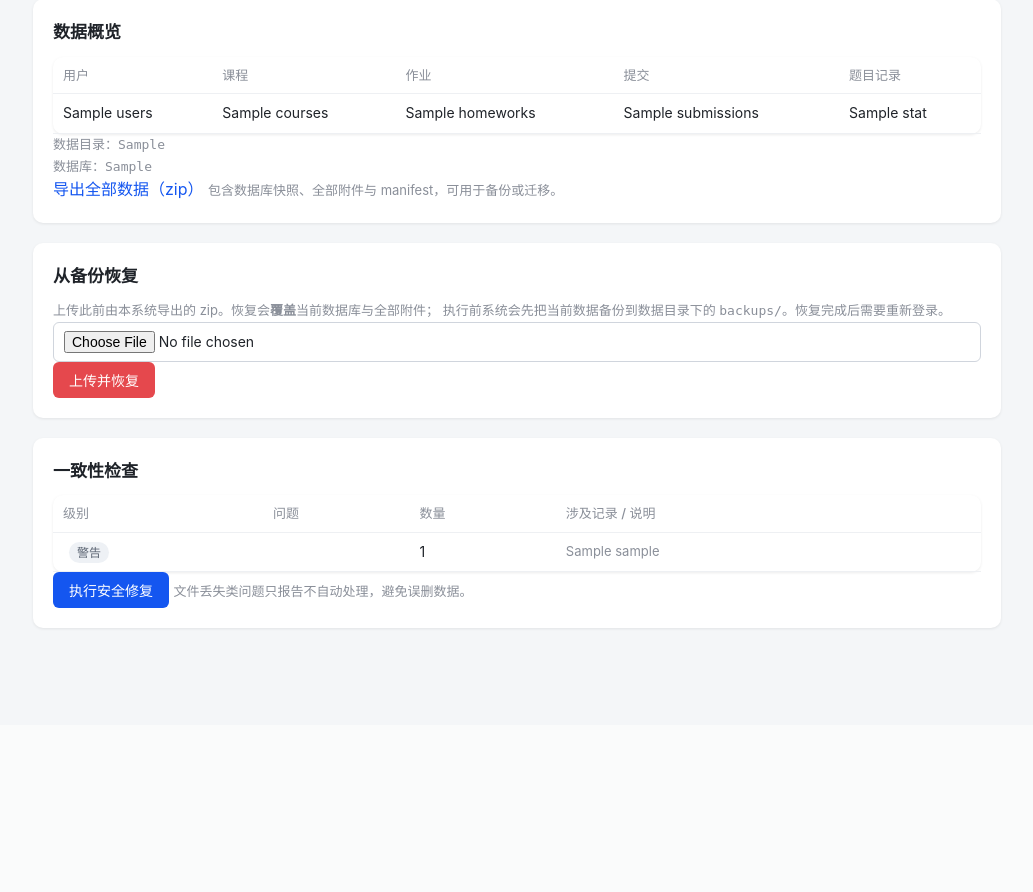
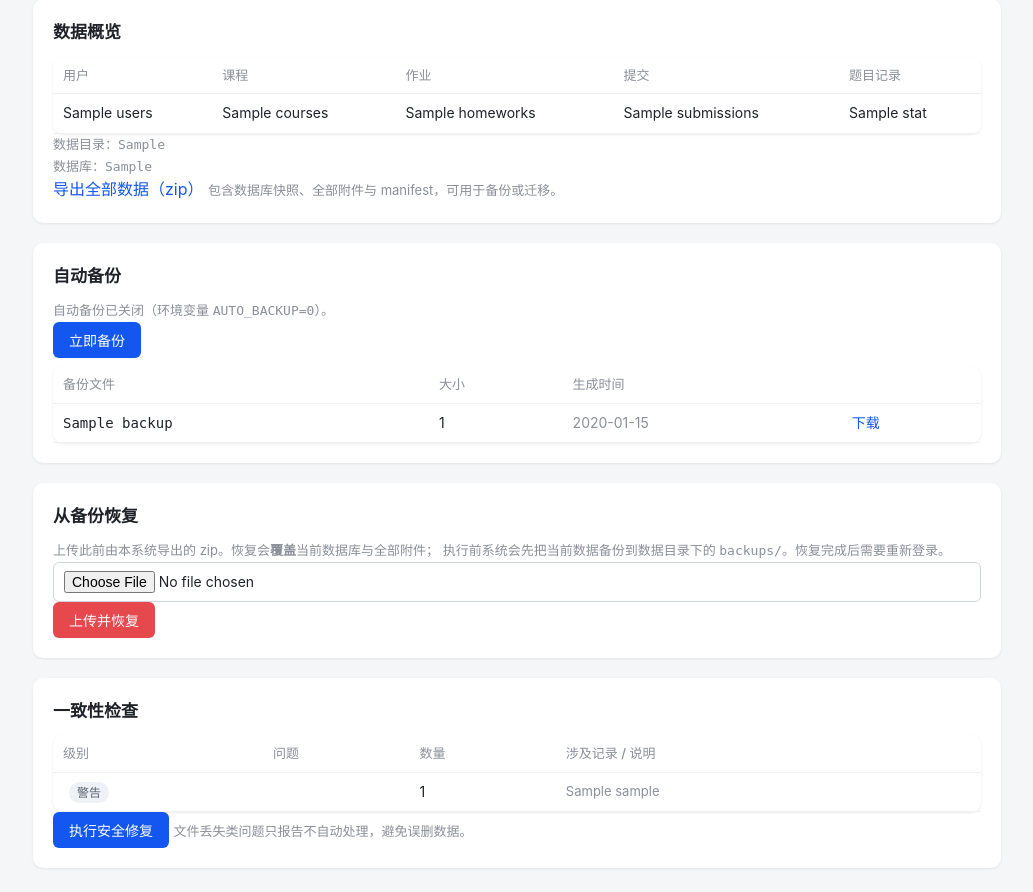
Before and after one commit to jezecheng/GradeLogy, a Flask app: template templates/consistency.html in a window 1280 px wide. Shown: the part 75-967 px from the top of the page, without its empty margins (123-1156 px from the left). Before the commit the page ends 705 px from the top, so only its background shows below. Run offline with Flask 3, Linux system fonts and the light colour scheme; the template is opened without the code that fills it: most values are stand-ins (such as "Sample title", 1, 10 or a date in 2020); parts of the project's set-up code (start-up, migrations or seed data) failed here and were passed over.

Commit message:
新增每日自动备份与手动备份下载
- 复用导出打包逻辑，定时线程按天生成完整备份（数据库快照 + 附件 + manifest）
- 文件锁保证多进程部署只跑一个备份线程，按 BACKUP_KEEP 保留最近若干份
- 系统维护页展示备份列表，支持立即备份与下载，恢复前快照不受清理影响

```diff
--- a/app.py
+++ b/app.py
@@ -11,6 +11,7 @@ import secrets
 import shutil
 import sqlite3
 import tempfile
+import threading
 import time
 import urllib.error
 import urllib.request
@@ -18,6 +19,11 @@ import zipfile
 from datetime import datetime
 from functools import wraps
 
+try:
+    import fcntl  # 仅类 Unix 可用，用于保证自动备份只在一个进程里跑
+except ImportError:  # pragma: no cover
+    fcntl = None
+
 from flask import (Flask, abort, flash, g, redirect, render_template, request,
                    send_file, send_from_directory, session, url_for)
 from werkzeug.security import check_password_hash, generate_password_hash
@@ -34,6 +40,8 @@ cfg.setup_logging()
 BASE_DIR = cfg.BASE_DIR
 UPLOAD_DIR = cfg.STORAGE_DIR
 DB_PATH = cfg.DB_PATH
+BACKUP_DIR = cfg.BACKUP_DIR
+BACKUP_RE = re.compile(r"gradelogy_\d{8}_\d{6}\.zip")
 ALLOWED_EXT = {"png", "jpg", "jpeg", "webp", "pdf"}
 IMG_EXT = {"png", "jpg", "jpeg", "webp"}
 
@@ -2008,8 +2016,19 @@ def _consistency_issues():
 def consistency_page():
     stats = {t: get_db().execute(f"SELECT COUNT(*) FROM {t}").fetchone()[0]
              for t in ("users", "courses", "homeworks", "submissions", "questions")}
+    backups = []
+    if os.path.isdir(BACKUP_DIR):
+        for name in sorted(os.listdir(BACKUP_DIR), reverse=True):
+            path = os.path.join(BACKUP_DIR, name)
+            if BACKUP_RE.fullmatch(name):
+                backups.append({
+                    "name": name,
+                    "size": storage.human_size(os.path.getsize(path)),
+                    "mtime": datetime.fromtimestamp(os.path.getmtime(path))
+                    .strftime("%Y-%m-%d %H:%M")})
     return render_template("consistency.html", issues=_consistency_issues(), stats=stats,
-                           data_dir=cfg.DATA_DIR, db_path=DB_PATH)
+                           data_dir=cfg.DATA_DIR, db_path=DB_PATH, backups=backups,
+                           auto_backup=cfg.AUTO_BACKUP, backup_keep=cfg.BACKUP_KEEP)
 
 
 @app.route("/admin/consistency/fix", methods=["POST"])
@@ -2026,11 +2045,8 @@ def consistency_fix():
     return redirect(url_for("consistency_page"))
 
 
-@app.route("/admin/export")
-@role_required("admin")
-def admin_export():
-    """整体导出数据库快照 + 全部附件 + manifest，用于备份或迁移到新机器。"""
-    ts = datetime.now().strftime("%Y%m%d_%H%M%S")
+def _build_backup_zip(dest):
+    """把数据库在线快照 + 全部附件 + manifest 打包到 dest，返回 manifest。"""
     snap = tempfile.NamedTemporaryFile(suffix=".sqlite", delete=False)
     snap.close()
     src = sqlite3.connect(DB_PATH)
@@ -2042,18 +2058,18 @@ def admin_export():
         src.close()
         dst.close()
 
-    db = get_db()
-    manifest = {
-        "app": "GradeLogy", "version": cfg.APP_VERSION,
-        "exported_at": datetime.now().isoformat(timespec="seconds"),
-        "counts": {t: db.execute(f"SELECT COUNT(*) FROM {t}").fetchone()[0]
-                   for t in ("users", "courses", "homeworks", "submissions", "questions",
-                             "pipelines")},
-    }
-    out = tempfile.NamedTemporaryFile(suffix=".zip", delete=False)
-    out.close()
+    con = sqlite3.connect(DB_PATH)
     try:
-        with zipfile.ZipFile(out.name, "w", zipfile.ZIP_DEFLATED) as z:
+        counts = {t: con.execute(f"SELECT COUNT(*) FROM {t}").fetchone()[0]
+                  for t in ("users", "courses", "homeworks", "submissions", "questions",
+                            "pipelines")}
+    finally:
+        con.close()
+    manifest = {"app": "GradeLogy", "version": cfg.APP_VERSION,
+                "exported_at": datetime.now().isoformat(timespec="seconds"),
+                "counts": counts}
+    try:
+        with zipfile.ZipFile(dest, "w", zipfile.ZIP_DEFLATED) as z:
             z.write(snap.name, "data.sqlite")
             for root, _, files in os.walk(UPLOAD_DIR):
                 for name in files:
@@ -2062,8 +2078,104 @@ def admin_export():
             z.writestr("manifest.json", json.dumps(manifest, ensure_ascii=False, indent=2))
     finally:
         os.remove(snap.name)
-    log.info("导出系统数据：%s", ts)
-    return send_file(out.name, as_attachment=True, download_name=f"gradelogy_{ts}.zip")
+    return manifest
+
+
+def _prune_backups():
+    """只保留最近 BACKUP_KEEP 份自动/手动备份（不含恢复前的 pre_restore 快照）。"""
+    os.makedirs(BACKUP_DIR, exist_ok=True)
+    items = sorted((os.path.join(BACKUP_DIR, n) for n in os.listdir(BACKUP_DIR)
+                    if BACKUP_RE.fullmatch(n)), key=os.path.getmtime, reverse=True)
+    for path in items[cfg.BACKUP_KEEP:]:
+        try:
+            os.remove(path)
+        except OSError:
+            pass
+    return items[:cfg.BACKUP_KEEP]
+
+
+def _run_auto_backup():
+    """当天还没有备份就生成一份；命名为 gradelogy_YYYYMMDD_HHMMSS.zip。"""
+    os.makedirs(BACKUP_DIR, exist_ok=True)
+    today = datetime.now().strftime("%Y%m%d")
+    if any(n.startswith(f"gradelogy_{today}_") for n in os.listdir(BACKUP_DIR)):
+        return None
+    path = os.path.join(BACKUP_DIR, datetime.now().strftime("gradelogy_%Y%m%d_%H%M%S.zip"))
+    _build_backup_zip(path)
+    _prune_backups()
+    log.info("自动备份完成：%s", path)
+    return path
+
+
+_backup_lock = None
+_backup_started = False
+
+
+def _backup_loop():
+    while True:
+        try:
+            _run_auto_backup()
+        except Exception:
+            log.exception("自动备份失败")
+        time.sleep(1800)
+
+
+def start_auto_backup():
+    """启动每日自动备份线程；多进程部署时用文件锁保证只有一个进程执行。"""
+    global _backup_lock, _backup_started
+    if _backup_started or not cfg.AUTO_BACKUP:
+        return
+    _backup_started = True
+    try:
+        os.makedirs(BACKUP_DIR, exist_ok=True)
+        if fcntl is not None:
+            _backup_lock = open(os.path.join(BACKUP_DIR, ".auto.lock"), "w")
+            fcntl.flock(_backup_lock, fcntl.LOCK_EX | fcntl.LOCK_NB)
+    except OSError:
+        log.info("自动备份未启动：另一个进程已在执行")
+        return
+    threading.Thread(target=_backup_loop, daemon=True, name="auto-backup").start()
+    log.info("自动备份已启用：每 30 分钟检查一次，保留最近 %s 份", cfg.BACKUP_KEEP)
+
+
+@app.route("/admin/export")
+@role_required("admin")
+def admin_export():
+    """整体导出数据库快照 + 全部附件 + manifest，用于备份或迁移到新机器。"""
+    out = tempfile.NamedTemporaryFile(suffix=".zip", delete=False)
+    out.close()
+    _build_backup_zip(out.name)
+    log.info("导出系统数据：%s", out.name)
+    return send_file(out.name, as_attachment=True,
+                     download_name=datetime.now().strftime("gradelogy_%Y%m%d_%H%M%S.zip"))
+
+
+@app.route("/admin/backup/now", methods=["POST"])
+@role_required("admin")
+def admin_backup_now():
+    """立即生成一份备份，存到数据目录的 backups/ 下。"""
+    path = os.path.join(BACKUP_DIR, datetime.now().strftime("gradelogy_%Y%m%d_%H%M%S.zip"))
+    try:
+        _build_backup_zip(path)
+    except Exception:
+        log.exception("手动备份失败")
+        flash("备份失败，请查看日志")
+        return redirect(url_for("consistency_page"))
+    _prune_backups()
+    log.info("手动备份完成：%s", path)
+    flash(f"已生成备份 {os.path.basename(path)}")
+    return redirect(url_for("consistency_page"))
+
+
+@app.route("/admin/backup/<name>")
+@role_required("admin")
+def admin_backup_download(name):
+    if not BACKUP_RE.fullmatch(name or ""):
+        abort(404)
+    path = os.path.join(BACKUP_DIR, name)
+    if not os.path.exists(path):
+        abort(404)
+    return send_file(path, as_attachment=True, download_name=name)
 
 
 @app.route("/admin/restore", methods=["POST"])
@@ -2222,6 +2334,7 @@ def _lan_ip():
 
 # 模块导入时即完成建表与迁移，gunicorn 直接加载 app:app 也能拿到完整 schema
 init_db()
+start_auto_backup()
 
 
 if __name__ == "__main__":
--- a/templates/consistency.html
+++ b/templates/consistency.html
@@ -15,6 +15,33 @@
   <p class="muted small">数据目录：<code>{{ data_dir }}</code><br>数据库：<code>{{ db_path }}</code></p>
   <p><a class="btn" href="{{ url_for('admin_export') }}">导出全部数据（zip）</a>
     <span class="muted small">包含数据库快照、全部附件与 manifest，可用于备份或迁移。</span></p>
+</div>
+
+<div class="card">
+  <h2>自动备份</h2>
+  <p class="muted small">
+    {% if auto_backup %}每天自动生成一份完整备份，保留最近 {{ backup_keep }} 份，存放在数据目录的 <code>backups/</code>。
+    {% else %}自动备份已关闭（环境变量 <code>AUTO_BACKUP=0</code>）。{% endif %}
+  </p>
+  <form method="post" action="{{ url_for('admin_backup_now') }}">
+    <input type="hidden" name="_csrf" value="{{ csrf_token() }}">
+    <button type="submit">立即备份</button>
+  </form>
+  {% if backups %}
+  <table class="card-table">
+    <tr><th>备份文件</th><th>大小</th><th>生成时间</th><th></th></tr>
+    {% for b in backups %}
+    <tr>
+      <td><code>{{ b.name }}</code></td>
+      <td>{{ b.size }}</td>
+      <td class="muted">{{ b.mtime }}</td>
+      <td><a href="{{ url_for('admin_backup_download', name=b.name) }}">下载</a></td>
+    </tr>
+    {% endfor %}
+  </table>
+  {% else %}
+  <p class="muted">还没有备份文件。</p>
+  {% endif %}
 </div>
 
 <div class="card">
```
Also changed, not shown: config.py (+7 -1 lines), docs/admin.md (+10 -0 lines), README.md.
